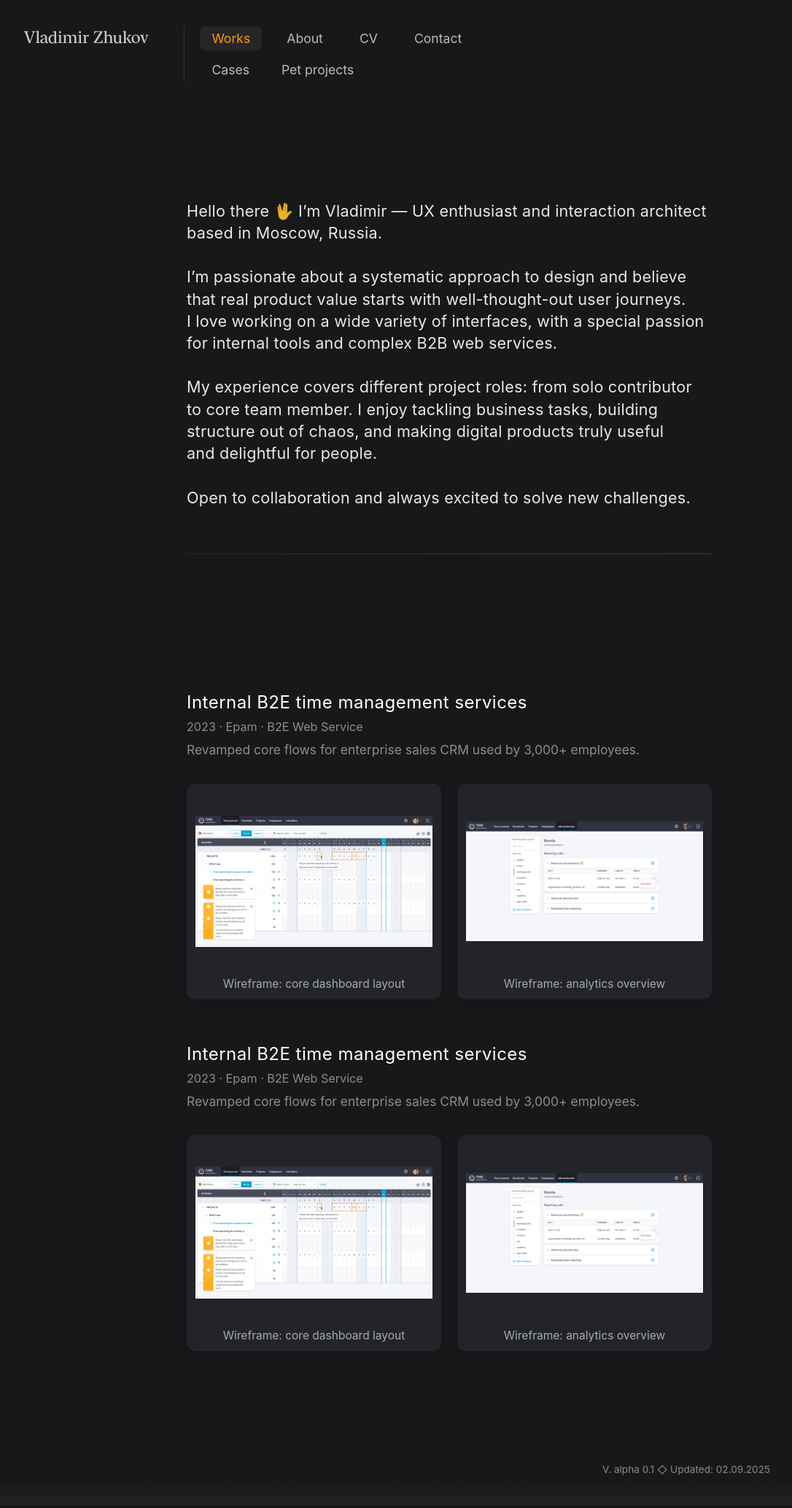
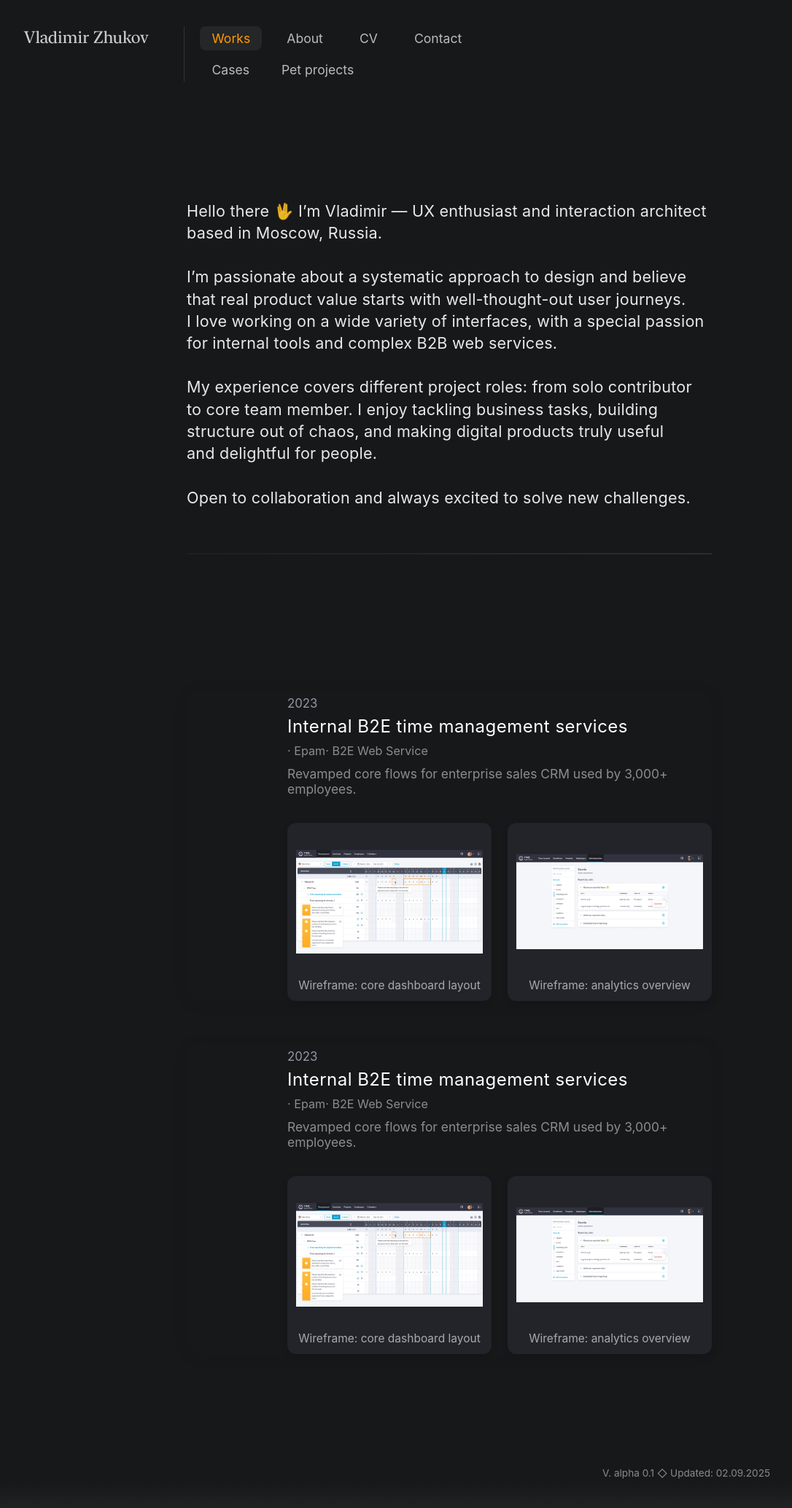
Before and after one commit to uxiscool/experience, a Jekyll site: the page built from index.md, in a window 1280 px wide. Shown: the whole page at 73% size, without its empty margins (24-1110 px from the left). Built offline with Jekyll 4.4.1, drawn with Linux system fonts in a browser that asks for light colours.

Commit message:
Add files via upload

```diff
--- a/css/main.css
+++ b/css/main.css
@@ -756,3 +756,39 @@
 @media (max-width: 580px){
   :root{ --tt-size: 40px; --tt-right: 14px; --tt-bottom: 18px; }
 }
+
+/* ===== Case year rail ===== */
+/* База: по умолчанию как сейчас — год внутри строки метаданных */
+.case-year-rail{ display:none; }
+.case-year-inline{ display:inline; }
+
+/* Разделители между кусками меты строим автоматически */
+.case-meta2-inline{ display:flex; gap:0; flex-wrap:nowrap; }
+.case-meta2-inline span + span::before{ content:" · "; }
+
+/* На ≥980px: блок кейса становится гридом с левой колонкой под год */
+@media (min-width:981px){
+  .case-block{
+    display:grid;              /* вместо column flex */
+    grid-template-columns: 110px minmax(0,1fr);
+    column-gap: 28px;
+    align-items:start;
+  }
+  .case-year-rail{
+    display:block;
+    grid-column:1; grid-row:1;
+    color:#9fa7b2; font-size:1.05rem; opacity:.9;
+    white-space:nowrap; margin-top:6px;
+  }
+  .case-meta2{ grid-column:2; }
+  .case-gallery{ grid-column:2; }
+
+  /* год в строке метаданных скрываем */
+  .case-year-inline{ display:none; }
+}
+
+/* На <980px всё как было: "рельсы" нет, год в строке */
+@media (max-width:980px){
+  .case-year-rail{ display:none; }
+  .case-year-inline{ display:inline; }
+}
--- a/index.md
+++ b/index.md
@@ -28,15 +28,21 @@
     {% endfor %}
     <div class="case-block">
       <div class="case-meta2">
-        <div class="case-title-row">
+        <!-- Новое: "рельса" с годом (показываем только на ≥980px) -->
+<div class="case-year-rail">{{ case.year }}</div>
+
+<div class="case-title-row">
   {% assign case_anchor = case.url | replace:'/cases/','' | replace:'/','' | downcase %}
   <a href="{{ site.baseurl }}/cases/#case-{{ case_anchor }}" class="case-title2">{{ case.title }}</a>
 </div>
-        <div class="case-meta2-inline">
-          {{ case.year }}
-          {% if case.company %} · {{ case.company }}{% endif %}
-          {% if case.type %} · {{ case.type }}{% endif %}
-        </div>
+
+<!-- Мета: каждая часть в своем span; год для мобильной версии -->
+<div class="case-meta2-inline">
+  <span class="case-year-inline">{{ case.year }}</span>
+  {% if case.company %}<span class="case-company">{{ case.company }}</span>{% endif %}
+  {% if case.type %}<span class="case-type">{{ case.type }}</span>{% endif %}
+</div>
+
         <div class="case-summary2">{{ case.summary }}</div>
       </div>
       <div class="case-gallery">
```
Also changed, not shown: cases.md (+10 -6 lines).
